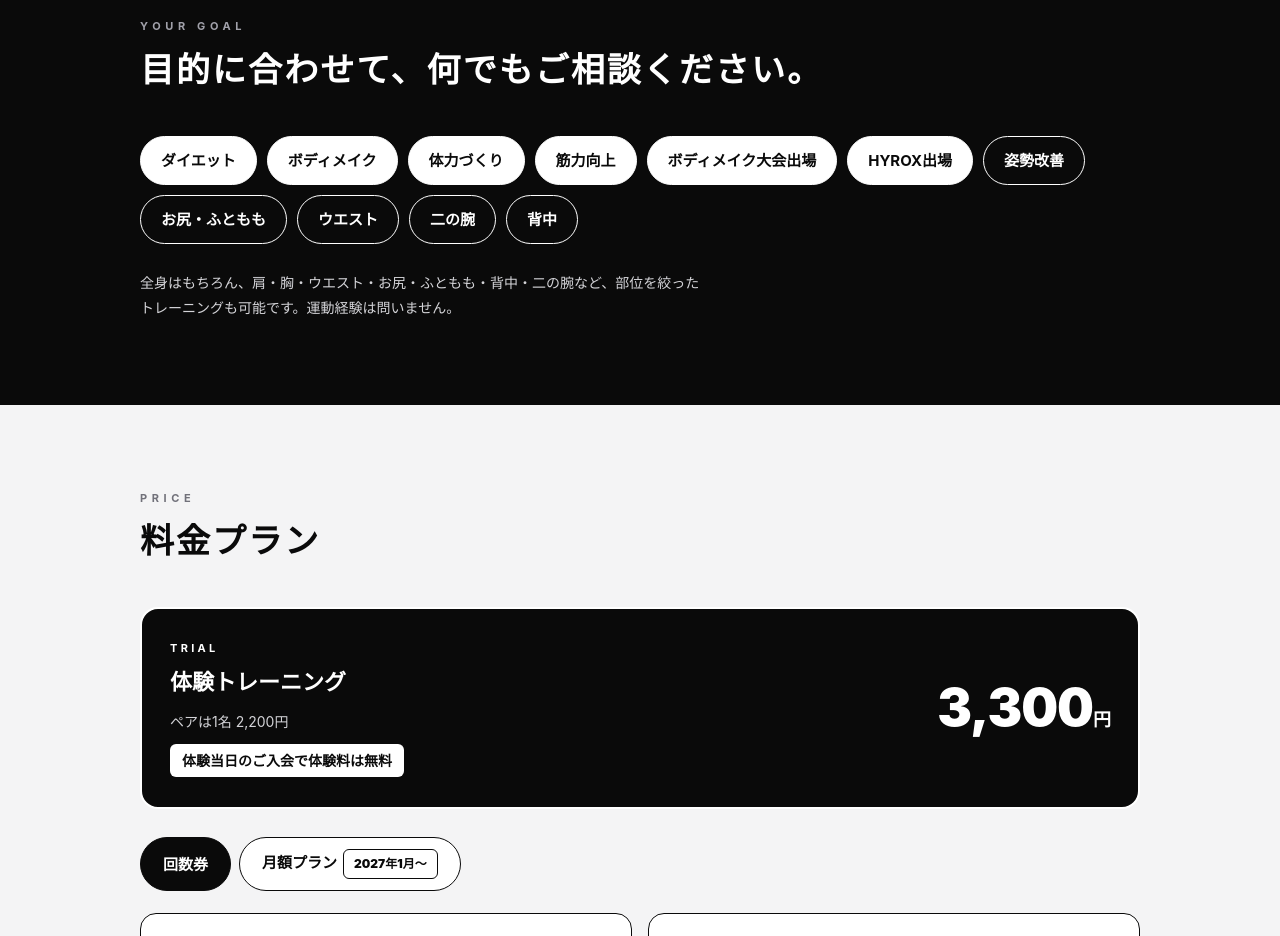
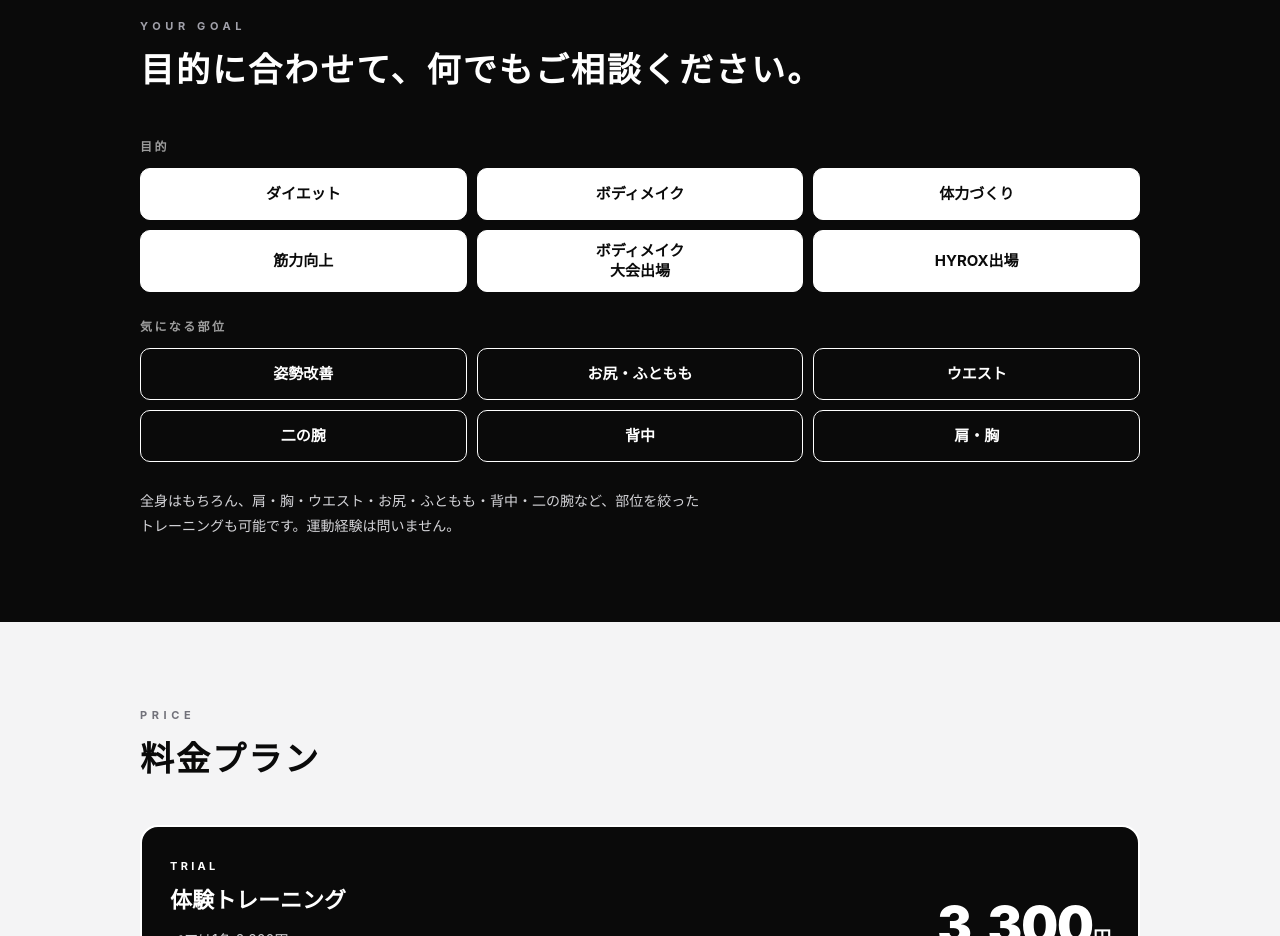
Before and after one commit to kataokadesu/komatsu-gym, a plain HTML site: page lp/index.html in a window 1280 px wide. Shown: the part 1940-2876 px from the top of the page. Drawn offline with Linux system fonts and the light colour scheme.

Commit message:
fix: LPの目的タグをスマホで見やすい2列グリッドに整理
Co-Authored-By: Claude Opus 5.5 <noreply@anthropic.com>

```diff
--- a/lp/index.html
+++ b/lp/index.html
@@ -82,9 +82,12 @@
   @media(max-width:860px){.features{grid-template-columns:1fr}}
 
   /* 目的 */
-  .goals{display:flex;flex-wrap:wrap;gap:10px}
-  .goal{border:1.5px solid var(--paper);border-radius:40px;padding:10px 20px;font-weight:700;font-size:15px}
+  .goal-label{font-size:12px;font-weight:700;letter-spacing:.2em;color:rgba(255,255,255,.6);margin:0 0 10px}
+  .goal-label.part{margin-top:24px}
+  .goals{display:grid;grid-template-columns:repeat(3,1fr);gap:10px}
+  .goal{display:flex;align-items:center;justify-content:center;text-align:center;min-height:52px;border:1.5px solid var(--paper);border-radius:10px;padding:10px 8px;font-weight:700;font-size:15px;line-height:1.35}
   .goal.fill{background:var(--paper);color:var(--ink)}
+  @media (max-width:640px){.goals{grid-template-columns:repeat(2,1fr);gap:8px}.goal{font-size:14px;min-height:48px}}
   .dark-note{margin-top:26px;color:#d4d4d8;font-size:14px;max-width:40em}
 
   /* 料金 */
@@ -270,18 +273,23 @@
       <div class="en">YOUR GOAL</div>
       <h2>目的に合わせて、何でもご相談ください。</h2>
     </div>
+    <p class="goal-label">目的</p>
     <div class="goals">
       <span class="goal fill">ダイエット</span>
       <span class="goal fill">ボディメイク</span>
       <span class="goal fill">体力づくり</span>
       <span class="goal fill">筋力向上</span>
-      <span class="goal fill">ボディメイク大会出場</span>
+      <span class="goal fill">ボディメイク<br>大会出場</span>
       <span class="goal fill">HYROX出場</span>
+    </div>
+    <p class="goal-label part">気になる部位</p>
+    <div class="goals">
       <span class="goal">姿勢改善</span>
       <span class="goal">お尻・ふともも</span>
       <span class="goal">ウエスト</span>
       <span class="goal">二の腕</span>
       <span class="goal">背中</span>
+      <span class="goal">肩・胸</span>
     </div>
     <p class="dark-note">全身はもちろん、肩・胸・ウエスト・お尻・ふともも・背中・二の腕など、部位を絞ったトレーニングも可能です。運動経験は問いません。</p>
   </div>
```
